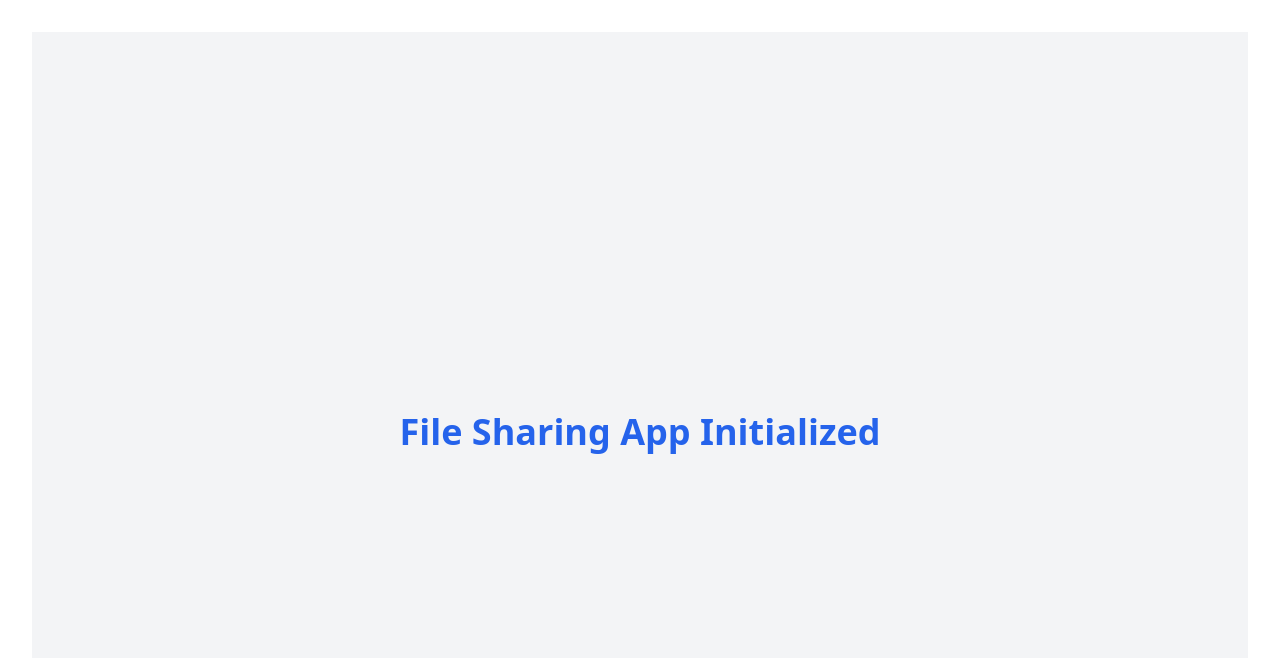
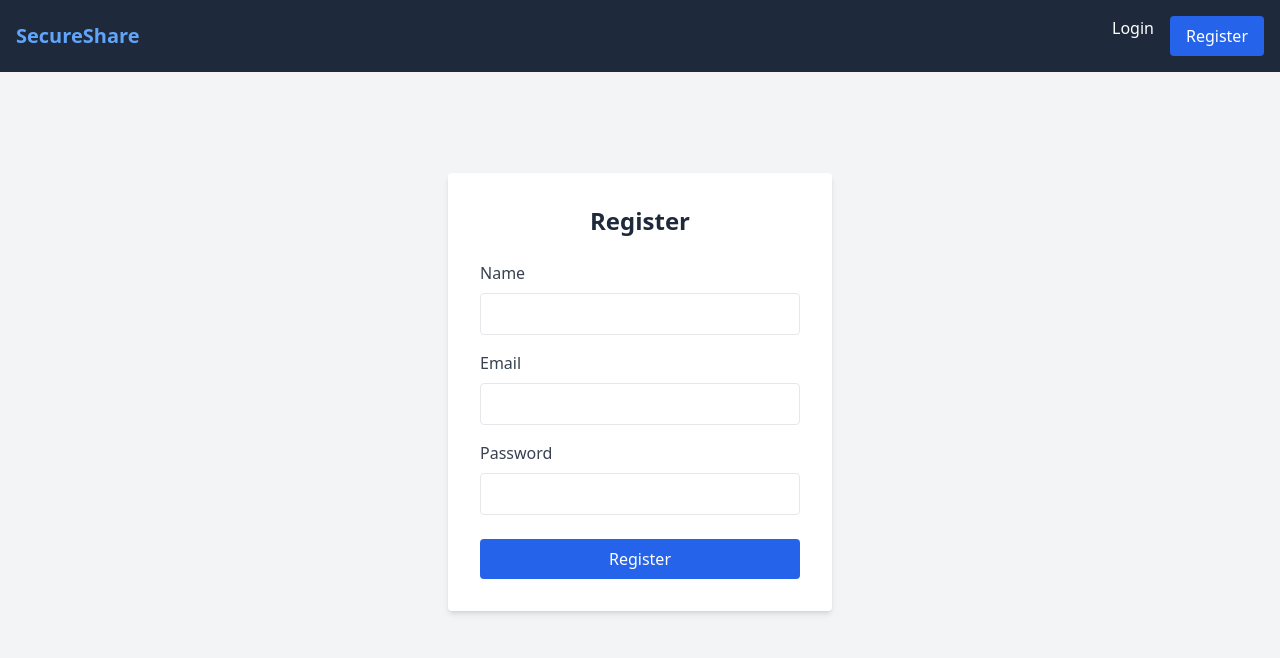
Before and after one commit to sanket-pilane/SecureShare---Nua-Assignment, a React (Vite) app in the folder Frontend/: page /register in a window 1280 px wide. Shown: the top 658 px of the page. Built offline with nearby package versions, Linux system fonts and the light colour scheme.

Commit message:
feat: complete frontend auth ui and integration

```diff
--- a/Frontend/package.json
+++ b/Frontend/package.json
@@ -14,7 +14,8 @@
     "react": "^19.2.0",
     "react-dom": "^19.2.0",
     "react-icons": "^5.5.0",
-    "react-router-dom": "^7.10.1"
+    "react-router-dom": "^7.10.1",
+    "react-toastify": "^11.0.5"
   },
   "devDependencies": {
     "@eslint/js": "^9.39.1",
--- a/Frontend/src/App.jsx
+++ b/Frontend/src/App.jsx
@@ -1,15 +1,27 @@
-import { useState } from "react";
-import reactLogo from "./assets/react.svg";
-import viteLogo from "/vite.svg";
-import "./App.css";
+import { BrowserRouter as Router, Routes, Route } from "react-router-dom";
+import { ToastContainer } from "react-toastify";
+import "react-toastify/dist/ReactToastify.css";
+import { AuthProvider } from "./context/AuthContext";
+import Navbar from "./components/Navbar";
+import Dashboard from "./pages/Dashboard";
+import Login from "./pages/Login";
+import Register from "./pages/Register";
 
 function App() {
   return (
-    <div className="min-h-screen bg-gray-100 flex items-center justify-center">
-      <h1 className="text-4xl font-bold text-blue-600">
-        File Sharing App Initialized
-      </h1>
-    </div>
+    <AuthProvider>
+      <Router>
+        <div className="min-h-screen bg-gray-100">
+          <Navbar />
+          <Routes>
+            <Route path="/" element={<Dashboard />} />
+            <Route path="/login" element={<Login />} />
+            <Route path="/register" element={<Register />} />
+          </Routes>
+          <ToastContainer />
+        </div>
+      </Router>
+    </AuthProvider>
   );
 }
 
--- /dev/null
+++ b/Frontend/src/components/Navbar.jsx
@@ -0,0 +1,52 @@
+import { Link, useNavigate } from "react-router-dom";
+import { useContext } from "react";
+import AuthContext from "../context/AuthContext";
+
+const Navbar = () => {
+  const { user, logout } = useContext(AuthContext);
+  const navigate = useNavigate();
+
+  const onLogout = () => {
+    logout();
+    navigate("/login");
+  };
+
+  return (
+    <nav className="bg-slate-800 p-4 text-white">
+      <div className="container mx-auto flex justify-between items-center">
+        <Link to="/" className="text-xl font-bold text-blue-400">
+          SecureShare
+        </Link>
+        <div className="flex gap-4">
+          {user ? (
+            <>
+              <span className="self-center text-gray-300">
+                Hello, {user.name}
+              </span>
+              <button
+                onClick={onLogout}
+                className="bg-red-500 px-4 py-2 rounded hover:bg-red-600"
+              >
+                Logout
+              </button>
+            </>
+          ) : (
+            <>
+              <Link to="/login" className="hover:text-blue-300">
+                Login
+              </Link>
+              <Link
+                to="/register"
+                className="bg-blue-600 px-4 py-2 rounded hover:bg-blue-700"
+              >
+                Register
+              </Link>
+            </>
+          )}
+        </div>
+      </div>
+    </nav>
+  );
+};
+
+export default Navbar;
--- /dev/null
+++ b/Frontend/src/context/AuthContext.jsx
@@ -0,0 +1,57 @@
+import { createContext, useState, useEffect } from "react";
+import authService from "../features/auth/authService";
+
+const AuthContext = createContext();
+
+export const AuthProvider = ({ children }) => {
+  const [user, setUser] = useState(null);
+  const [isLoading, setIsLoading] = useState(false);
+
+  useEffect(() => {
+    const storedUser = JSON.parse(localStorage.getItem("user"));
+    if (storedUser) {
+      setUser(storedUser);
+    }
+  }, []);
+
+  const register = async (userData) => {
+    setIsLoading(true);
+    try {
+      const data = await authService.register(userData);
+      setUser(data);
+      return { success: true };
+    } catch (error) {
+      const message = error.response?.data?.message || error.message;
+      return { success: false, message };
+    } finally {
+      setIsLoading(false);
+    }
+  };
+
+  const login = async (userData) => {
+    setIsLoading(true);
+    try {
+      const data = await authService.login(userData);
+      setUser(data);
+      return { success: true };
+    } catch (error) {
+      const message = error.response?.data?.message || error.message;
+      return { success: false, message };
+    } finally {
+      setIsLoading(false);
+    }
+  };
+
+  const logout = () => {
+    authService.logout();
+    setUser(null);
+  };
+
+  return (
+    <AuthContext.Provider value={{ user, isLoading, register, login, logout }}>
+      {children}
+    </AuthContext.Provider>
+  );
+};
+
+export default AuthContext;
--- /dev/null
+++ b/Frontend/src/pages/Dashboard.jsx
@@ -0,0 +1,19 @@
+import { useContext } from "react";
+import AuthContext from "../context/AuthContext";
+
+const Dashboard = () => {
+  const { user } = useContext(AuthContext);
+
+  return (
+    <div className="container mx-auto p-4">
+      <h1 className="text-3xl font-bold mb-4">Dashboard</h1>
+      {user ? (
+        <p>Welcome back, {user.name}!</p>
+      ) : (
+        <p>Please log in to see your files.</p>
+      )}
+    </div>
+  );
+};
+
+export default Dashboard;
--- /dev/null
+++ b/Frontend/src/pages/Login.jsx
@@ -0,0 +1,72 @@
+import { useState, useContext } from "react";
+import { useNavigate } from "react-router-dom";
+import { toast } from "react-toastify";
+import AuthContext from "../context/AuthContext";
+
+const Login = () => {
+  const [formData, setFormData] = useState({ email: "", password: "" });
+  const { login, isLoading } = useContext(AuthContext);
+  const navigate = useNavigate();
+
+  const handleChange = (e) => {
+    setFormData({ ...formData, [e.target.name]: e.target.value });
+  };
+
+  const handleSubmit = async (e) => {
+    e.preventDefault();
+    const result = await login(formData);
+    if (result.success) {
+      toast.success("Login Successful");
+      navigate("/");
+    } else {
+      toast.error(result.message);
+    }
+  };
+
+  return (
+    <div className="flex justify-center items-center h-[80vh]">
+      <form
+        onSubmit={handleSubmit}
+        className="bg-white p-8 rounded shadow-md w-96"
+      >
+        <h2 className="text-2xl font-bold mb-6 text-center text-slate-800">
+          Login
+        </h2>
+
+        <div className="mb-4">
+          <label className="block text-gray-700 mb-2">Email</label>
+          <input
+            type="email"
+            name="email"
+            value={formData.email}
+            onChange={handleChange}
+            className="w-full p-2 border rounded focus:outline-blue-500"
+            required
+          />
+        </div>
+
+        <div className="mb-6">
+          <label className="block text-gray-700 mb-2">Password</label>
+          <input
+            type="password"
+            name="password"
+            value={formData.password}
+            onChange={handleChange}
+            className="w-full p-2 border rounded focus:outline-blue-500"
+            required
+          />
+        </div>
+
+        <button
+          type="submit"
+          disabled={isLoading}
+          className="w-full bg-slate-800 text-white p-2 rounded hover:bg-slate-900 disabled:bg-gray-400"
+        >
+          {isLoading ? "Processing..." : "Login"}
+        </button>
+      </form>
+    </div>
+  );
+};
+
+export default Login;
--- /dev/null
+++ b/Frontend/src/pages/Register.jsx
@@ -0,0 +1,88 @@
+import { useState, useContext } from "react";
+import { useNavigate } from "react-router-dom";
+import { toast } from "react-toastify";
+import AuthContext from "../context/AuthContext";
+
+const Register = () => {
+  const [formData, setFormData] = useState({
+    name: "",
+    email: "",
+    password: "",
+  });
+  const { register, isLoading } = useContext(AuthContext);
+  const navigate = useNavigate();
+
+  const handleChange = (e) => {
+    setFormData({ ...formData, [e.target.name]: e.target.value });
+  };
+
+  const handleSubmit = async (e) => {
+    e.preventDefault();
+    const result = await register(formData);
+    if (result.success) {
+      toast.success("Account Created");
+      navigate("/");
+    } else {
+      toast.error(result.message);
+    }
+  };
+
+  return (
+    <div className="flex justify-center items-center h-[80vh]">
+      <form
+        onSubmit={handleSubmit}
+        className="bg-white p-8 rounded shadow-md w-96"
+      >
+        <h2 className="text-2xl font-bold mb-6 text-center text-slate-800">
+          Register
+        </h2>
+
+        <div className="mb-4">
+          <label className="block text-gray-700 mb-2">Name</label>
+          <input
+            type="text"
+            name="name"
+            value={formData.name}
+            onChange={handleChange}
+            className="w-full p-2 border rounded focus:outline-blue-500"
+            required
+          />
+        </div>
+
+        <div className="mb-4">
+          <label className="block text-gray-700 mb-2">Email</label>
+          <input
+            type="email"
+            name="email"
+            value={formData.email}
+            onChange={handleChange}
+            className="w-full p-2 border rounded focus:outline-blue-500"
+            required
+          />
+        </div>
+
+        <div className="mb-6">
+          <label className="block text-gray-700 mb-2">Password</label>
+          <input
+            type="password"
+            name="password"
+            value={formData.password}
+            onChange={handleChange}
+            className="w-full p-2 border rounded focus:outline-blue-500"
+            required
+          />
+        </div>
+
+        <button
+          type="submit"
+          disabled={isLoading}
+          className="w-full bg-blue-600 text-white p-2 rounded hover:bg-blue-700 disabled:bg-gray-400"
+        >
+          {isLoading ? "Creating..." : "Register"}
+        </button>
+      </form>
+    </div>
+  );
+};
+
+export default Register;
```
Also changed, not shown: 2 other files (tests, documents, lock files or other folders).
